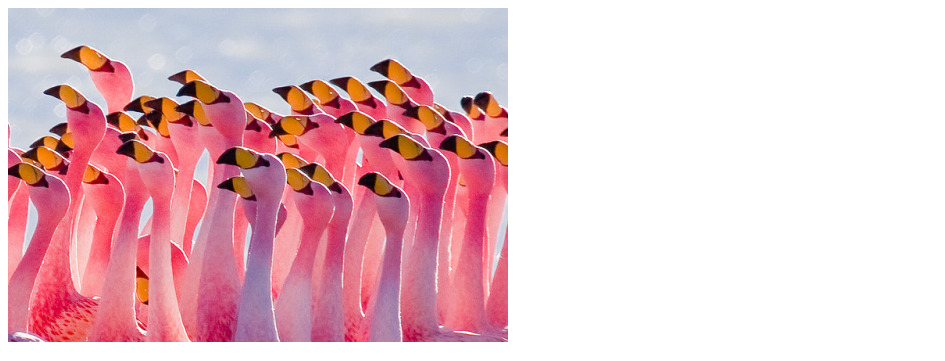
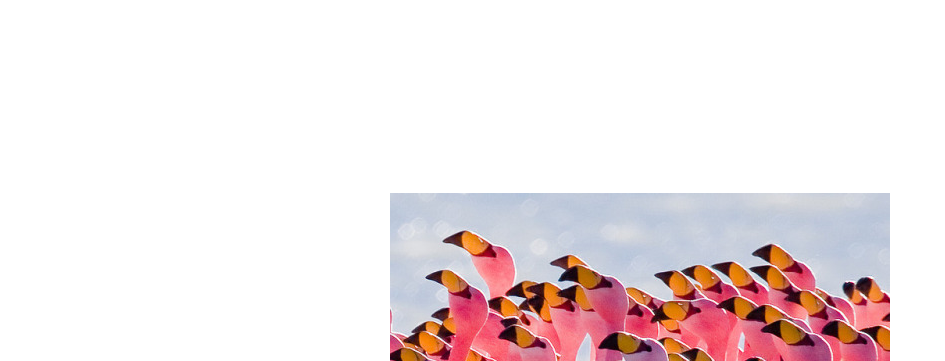
Before and after one commit to NahiaPeschard/git-101, a plain HTML site: page index.html in a window 1280 px wide. Shown: the top 361 px of the page, without its empty margins (0-945 px from the left). Drawn offline with Linux system fonts and the light colour scheme.

Commit message:
Centered image and tagline

```diff
--- a/index.html
+++ b/index.html
@@ -1,8 +1,12 @@
 <!DOCTYPE html PUBLIC "-//W3C//DTD HTML 4.01//EN" "http://www.w3.org/TR/html4/strict.dtd">
 <html>
-<head></head>
+<head>
+  <link rel="stylesheet" href="style.css">
+</head>
   <body>
-    <img src="Flamant.jpg" alt="">
-    <h1>Coming soon... Le Wagon</h1>
+    <div id="container">
+      <img src="Flamant.jpg" alt="">
+      <h1>Coming soon... Le Wagon</h1>
+    </div>
   </body>
 </html>
--- /dev/null
+++ b/style.css
@@ -0,0 +1,17 @@
+body {
+	margin: 0;
+	font-family: Helvetica;
+}
+
+#logo {
+	height: 80 px;
+	width:80 px;
+}
+
+#container {
+	display: flex;
+	align-items: center;
+	justify-content: center;
+	height: 100vh;
+	flex-direction: column;
+}
```
